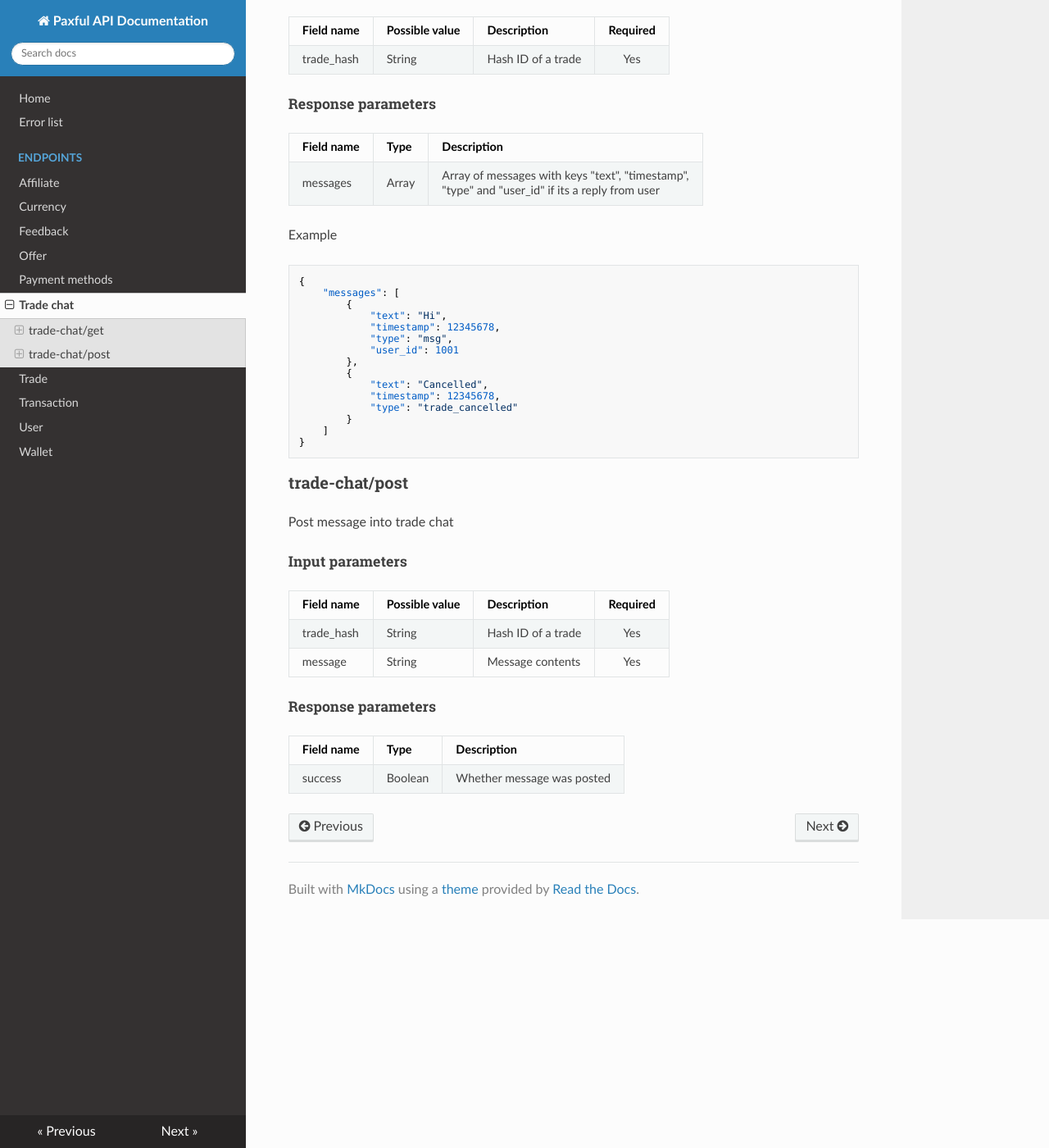
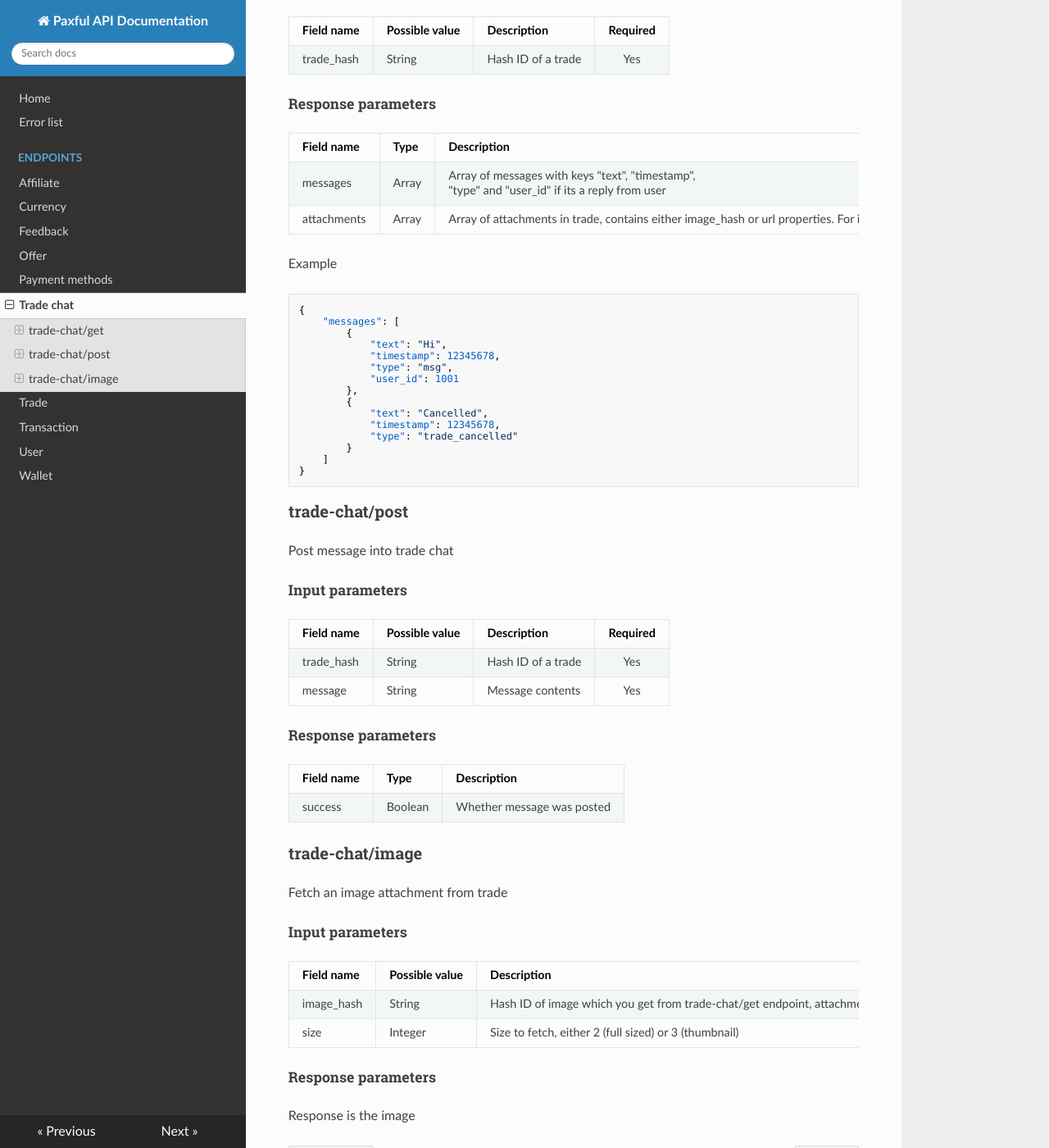
Before and after one commit to paxful/api-docs, an MkDocs documentation site: the page built from docs/endpoints/trade-chat.md, in a window 1280 px wide and 1400 px high, scrolled down 280 px. Shown: the whole window at 82% size. Built offline with MkDocs 1.6.1, drawn with Linux system fonts in a browser that asks for light colours; nearby versions of some CDN libraries.

Commit message:
DOCS to fetch image through API

`````diff
--- a/docs/endpoints/trade-chat.md
+++ b/docs/endpoints/trade-chat.md
@@ -15,6 +15,7 @@ Fetch messages for a trade
 | Field name    | Type | Description |
 | ------------- | ---- | ----------- |
 | messages      | Array | Array of messages with keys "text", "timestamp", <br> "type" and "user_id" if its a reply from user |
+| attachments   | Array | Array of attachments in trade, contains either image_hash or url properties. For image_hash property check docs for endpoint trade-chat/image |
 
 Example
 ````json
@@ -50,3 +51,18 @@ Post message into trade chat
 | Field name    | Type | Description |
 | ------------- | ---- | ----------- |
 | success         | Boolean | Whether message was posted |
+
+### trade-chat/image
+
+Fetch an image attachment from trade
+
+##### Input parameters
+
+| Field name    |   Possible value  | Description   | Required |
+| ------------- | ----------------- | ------------- | :------: |
+| image_hash    | String            | Hash ID of image which you get from trade-chat/get endpoint, attachments property | Yes |
+| size    | Integer               | Size to fetch, either 2 (full sized) or 3 (thumbnail) | No |
+
+##### Response parameters
+
+Response is the image
`````
